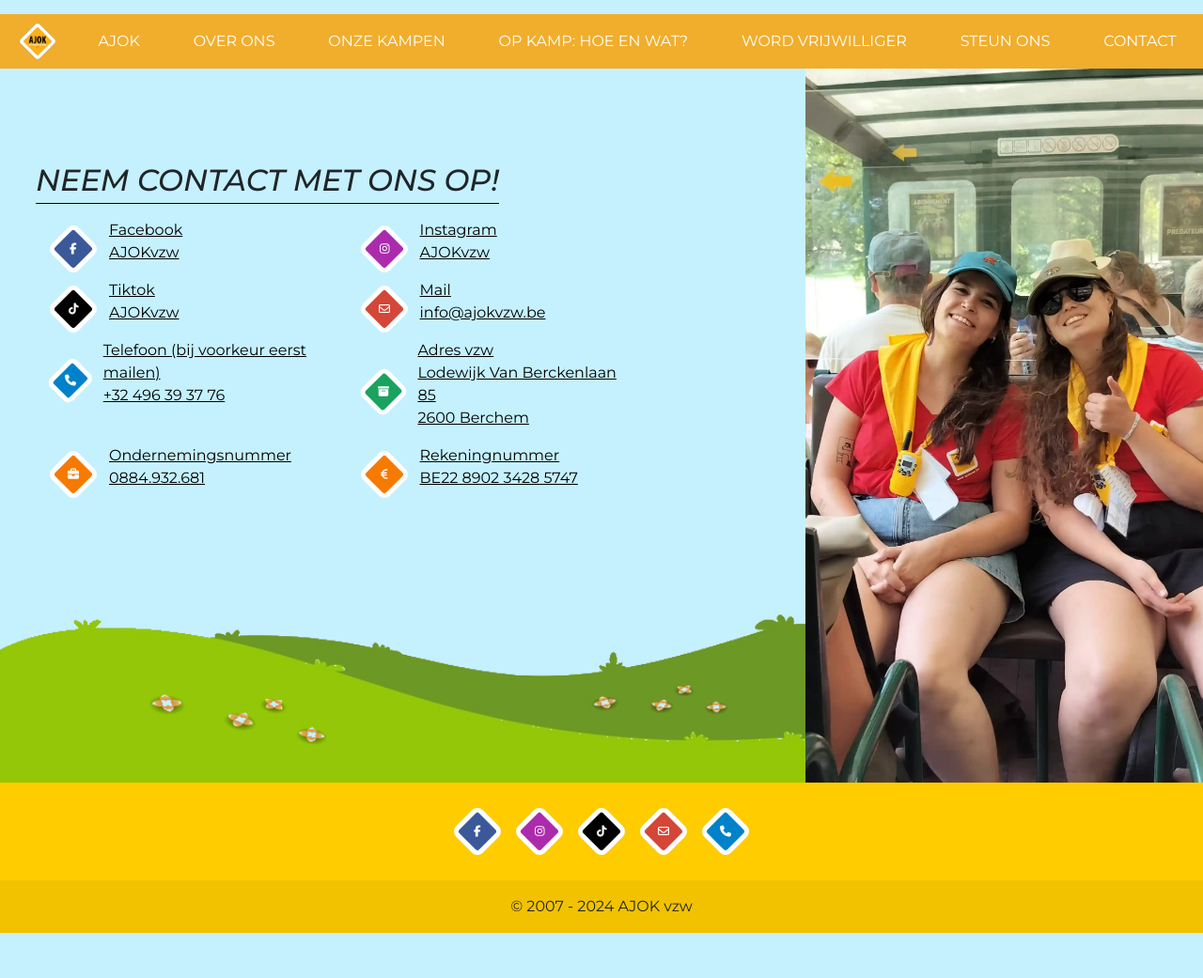
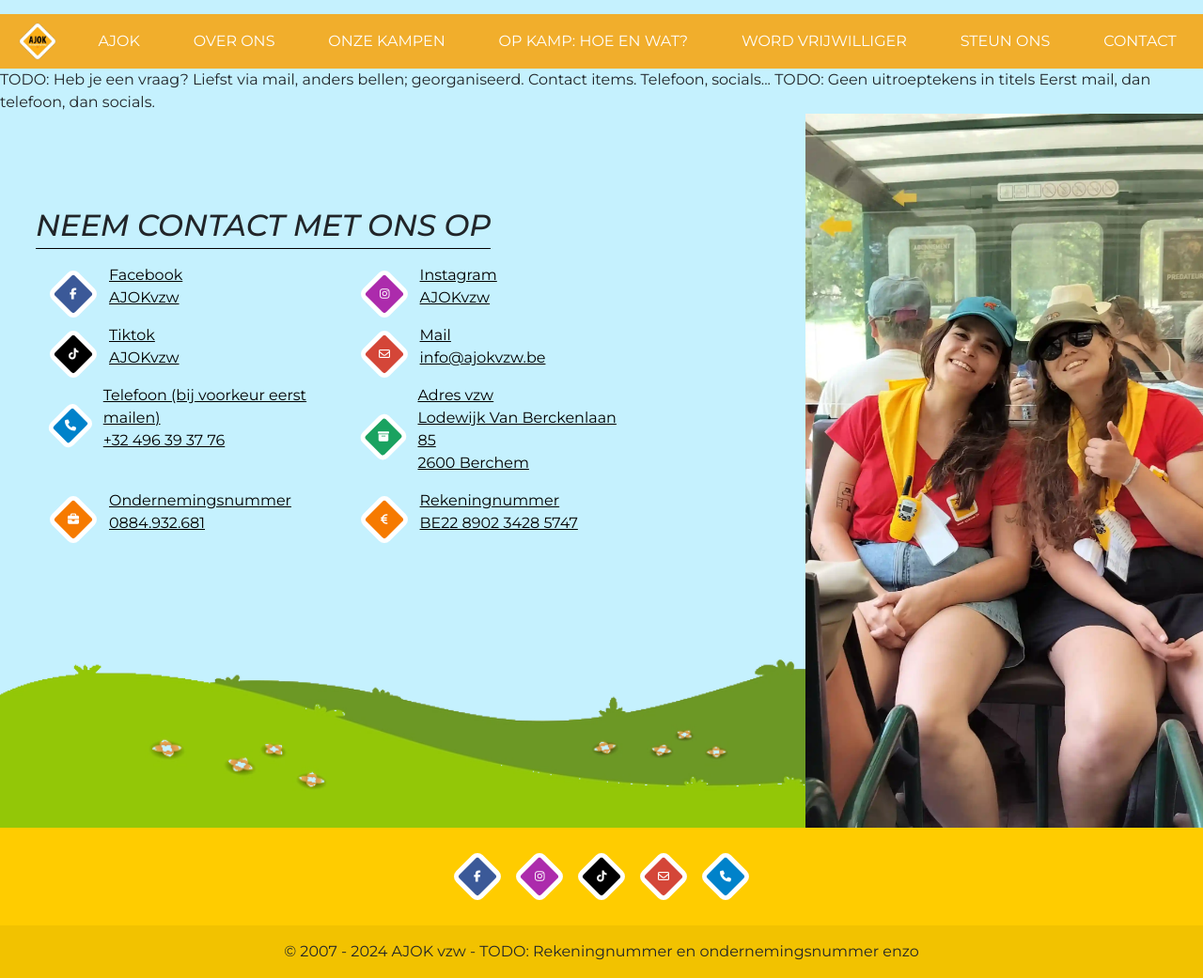
Before and after one commit to arnodeceuninck/ajok-website, a Jekyll site: the page built from contact.html, in a window 1280 px wide. Shown: the whole page at 94% size. Built offline with Jekyll 4.4.1, drawn with Linux system fonts in a browser that asks for light colours; nearby versions of some CDN libraries; before the commit the page ends 993 px from its top, so only the background shows below that.

Commit message:
Extra comments

```diff
--- a/_includes/footer.html
+++ b/_includes/footer.html
@@ -17,7 +17,7 @@
 
     <!-- Copyright -->
     <div class="text-center p-3" style="background-color: rgba(0, 0, 0, 0.05);">
-    © 2007 - <script>document.write(new Date().getFullYear());</script> AJOK vzw
+    © 2007 - <script>document.write(new Date().getFullYear());</script> AJOK vzw  - TODO: Rekeningnummer en ondernemingsnummer enzo
     </div>
     <!-- Copyright -->
 </footer>
--- a/contact.html
+++ b/contact.html
@@ -3,6 +3,12 @@ layout: default
 title: "Contact"
 ---
 
+TODO: Heb je een vraag? Liefst via mail, anders bellen; georganiseerd. Contact items. Telefoon, socials...
+TODO: Geen uitroeptekens in titels
+
+Eerst mail, dan telefoon, dan socials.
+
+<!-- Ondernemingsnummer en bankrekening in footer -->
 
 {% capture contact_items %}
 {% include contact-items.html %}
@@ -10,7 +16,7 @@ title: "Contact"
 
 
 {% include section-img-right.html
-    title="Neem contact met ons op!"
+    title="Neem contact met ons op"
     text=contact_items
     img="assets/images/over-ons/organisatiestructuur-desktop.webp"
     img_mobile="assets/images/over-ons/organisatiestructuur-mobile.webp" %}
```
